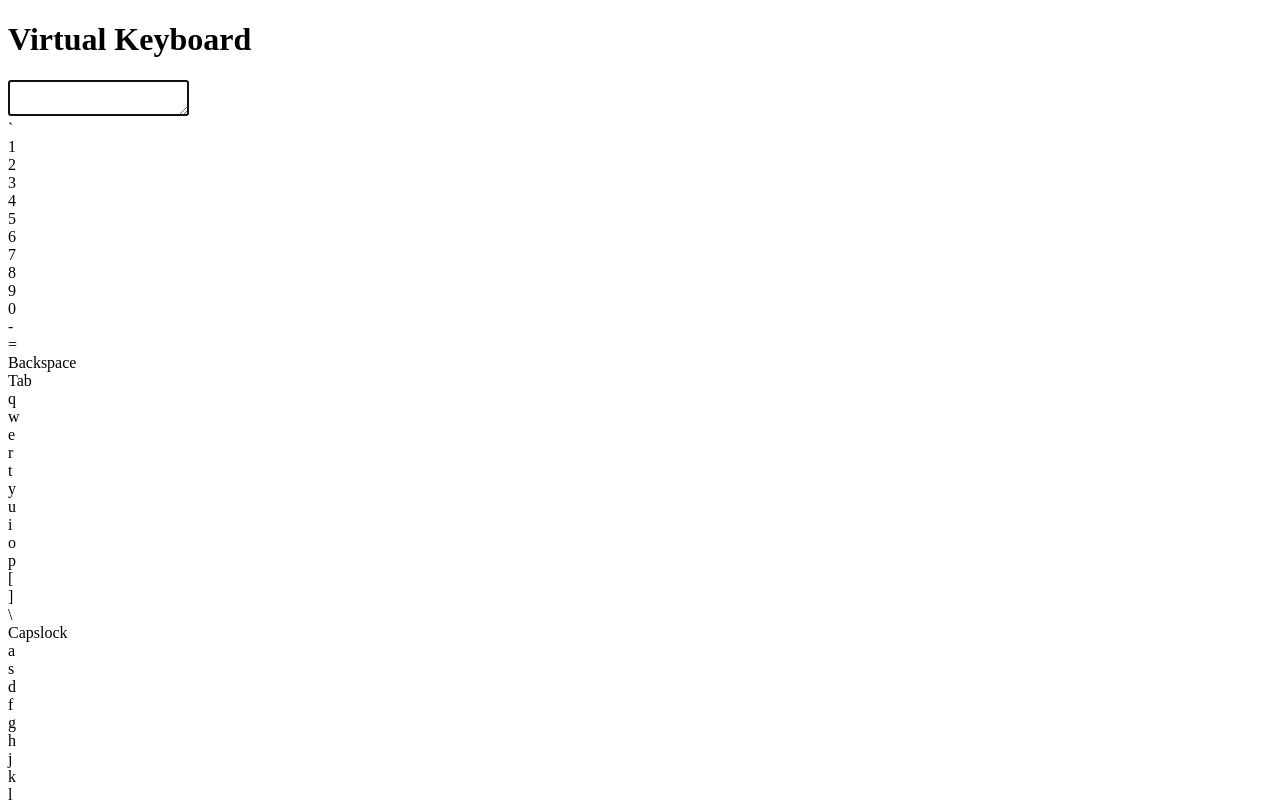
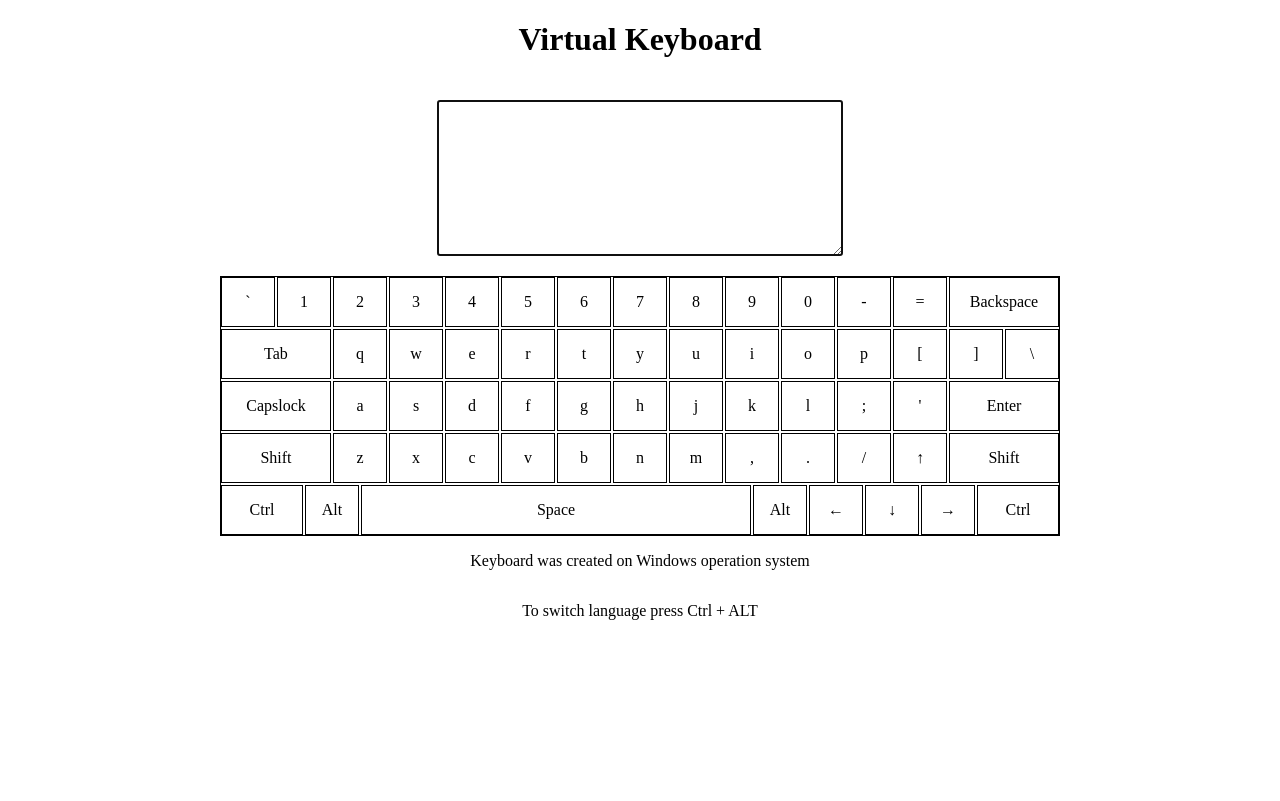
Before and after one commit to akatimer/virtual-keyboard, a website: page index.html in a window 1280 px wide. Shown: the top 801 px of the page. Drawn offline with Linux system fonts and the light colour scheme.

Commit message:
feat: add keyboard styles and some classes

```diff
--- a/css/style.css
+++ b/css/style.css
@@ -0,0 +1,56 @@
+body {
+margin: 0;
+padding: 0;
+}
+
+.main-content {
+  display: flex;
+  flex-direction: column;
+  align-items: center;
+}
+
+.main-content__title {
+
+}
+
+.main-content__textarea {
+  width: 400px;
+  height: 150px;
+  margin: 20px 0;
+}
+
+.wrapper-keyboard {
+  display: grid;
+  grid-gap: 2px;
+  border: 1px black solid;
+  grid-template-columns: repeat(120, 5px);
+  grid-template-rows: repeat(5, 50px);
+}
+
+.wrapper-keyboard__key {
+  display: flex;
+  grid-column: auto/span 8;
+  align-items: center;
+  justify-content: center;
+  border: 1px black solid;
+}
+
+.key__standardplus {
+  grid-column: auto/span 12;
+}
+
+.key__double {
+  grid-column: auto/span 16;
+}
+
+.key__long {
+  grid-column: auto/span 56;
+}
+
+.main-content__info {
+
+}
+
+.main-content__lang-switcher {
+
+}
--- a/index.html
+++ b/index.html
@@ -4,7 +4,6 @@
   <meta charset="UTF-8">
   <meta http-equiv="X-UA-Compatible" content="IE=edge">
   <meta name="viewport" content="width=device-width, initial-scale=1.0">
-  <title>Virtual Keyboard</title>
 </head>
 <body>
   <script src="./js/index.js"></script>
--- a/js/index.js
+++ b/js/index.js
@@ -327,31 +327,25 @@ const keyObj = [
     code: 'ControlLeft',
     dualSign: true,
     lang: { en: 'Ctrl', ru: 'Ctrl' },
-    keySize: 'double',
+    keySize: 'standardplus',
   },
   {
     code: 'AltLeft',
     dualSign: true,
     lang: { en: 'Alt', ru: 'Alt' },
-    keySize: 'double',
+    keySize: 'standard',
   },
   {
     code: 'Space',
     dualSign: false,
-    lang: { en: ' ', ru: ' ' },
+    lang: { en: 'Space', ru: 'Space' },
     keySize: 'long',
   },
   {
     code: 'AltRight',
     dualSign: true,
     lang: { en: 'Alt', ru: 'Alt' },
-    keySize: 'double',
-  },
-  {
-    code: 'ControlRight',
-    dualSign: true,
-    lang: { en: 'Ctrl', ru: 'Ctrl' },
-    keySize: 'double',
+    keySize: 'standard',
   },
   {
     code: 'ArrowLeft',
@@ -370,6 +364,12 @@ const keyObj = [
     dualSign: true,
     lang: { en: '→', ru: '→' },
     keySize: 'standard',
+  },
+  {
+    code: 'ControlRight',
+    dualSign: true,
+    lang: { en: 'Ctrl', ru: 'Ctrl' },
+    keySize: 'standardplus',
   },
 ];
 
@@ -401,6 +401,18 @@ class VirtualKeyboard {
   }
 
   createStructure() {
+    this.linkStyle = document.createElement('link');
+    this.linkFavicon = document.createElement('link');
+    this.tagTitle = document.createElement('title');
+
+    this.linkStyle.rel = 'stylesheet';
+    this.linkStyle.href = './css/style.css';
+
+    this.linkFavicon.rel = 'icon';
+    this.linkFavicon.href = './assets/';
+
+    this.tagTitle.innerText = 'Virtual Keyboard';
+
     this.wrapperContent = document.createElement('div');
     this.title = document.createElement('h1');
     this.textArea = document.createElement('textarea');
@@ -425,6 +437,7 @@ class VirtualKeyboard {
     this.wrapperContent.appendChild(this.info);
     this.wrapperContent.appendChild(this.langSwitcher);
 
+    document.head.append(this.linkStyle, this.linkFavicon, this.tagTitle);
     document.body.prepend(this.wrapperContent);
   }
 }
```
